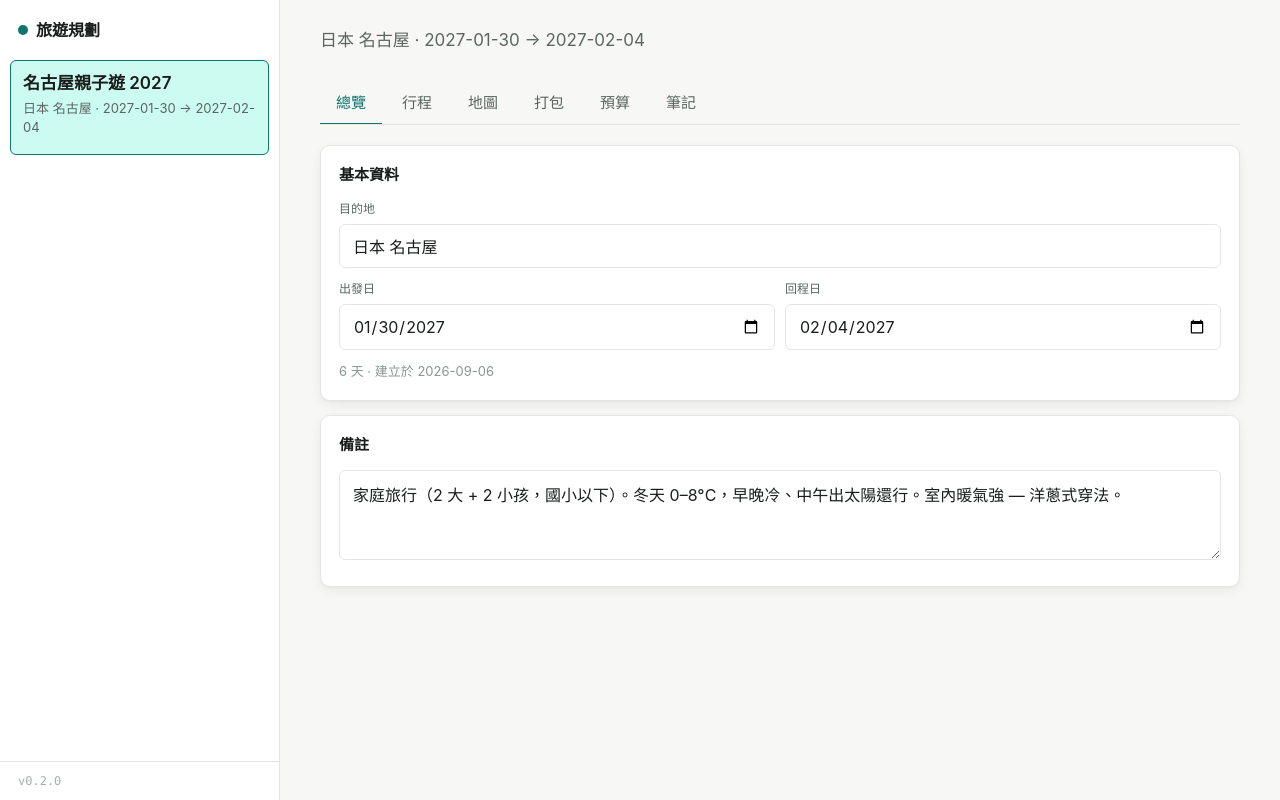
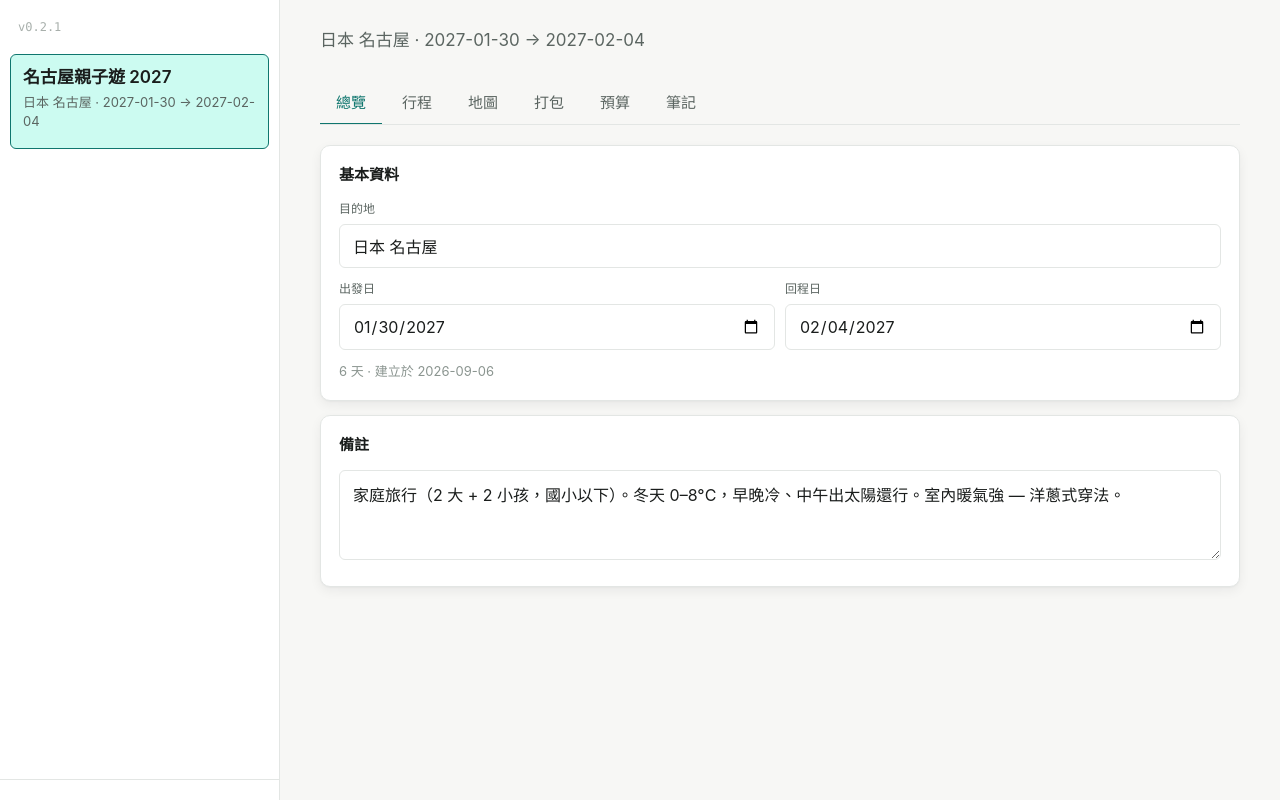
Before and after one commit to alu242-coder/travel-planner, a website built with Vite: page index.html in a window 1280 px wide. Built offline with nearby package versions, Linux system fonts and the light colour scheme.

Commit message:
refactor: sidebar top 只留版本號，title 改名名古屋旅程規畫
amend v0.2.1 — 補上 sidebar-header/sidebar-footer 改動（之前 views.js 沒匹配到，sidebar 實際在 main.js）

views.js render() → main.js render():
- sidebar-header: 移除 brand「旅遊規劃」div，改為 app-version span
- sidebar-footer: 清空（只留 div 占位）

index.html:
- title: 旅遊規劃 · Travel Planner → 名古屋旅程規畫 · Travel Planner

```diff
--- a/index.html
+++ b/index.html
@@ -4,7 +4,7 @@
     <meta charset="UTF-8" />
     <meta name="viewport" content="width=device-width, initial-scale=1.0, viewport-fit=cover" />
     <meta name="theme-color" content="#0f766e" />
-    <title>旅遊規劃 · Travel Planner</title>
+    <title>名古屋旅程規畫 · Travel Planner</title>
     <link rel="stylesheet" href="/src/styles.css" />
     <link rel="stylesheet" href="https://unpkg.com/leaflet@1.9.4/dist/leaflet.css" crossorigin="" />
   </head>
--- a/package.json
+++ b/package.json
@@ -1,7 +1,7 @@
 {
   "name": "travel-planner",
   "private": true,
-  "version": "0.2.0",
+  "version": "0.2.1",
   "type": "module",
   "scripts": {
     "dev": "vite",
--- a/src/main.js
+++ b/src/main.js
@@ -151,12 +151,10 @@ const render = () => {
   root.innerHTML = `
     <aside class="sidebar">
       <div class="sidebar-header">
-        <div class="brand"><span class="brand-dot"></span>旅遊規劃</div>
+        <span class="app-version" title="版本">v${APP_VERSION}</span>
       </div>
       <div class="trip-list" id="trip-list"></div>
-      <div class="sidebar-footer">
-        <span class="app-version" title="版本">v${APP_VERSION}</span>
-      </div>
+      <div class="sidebar-footer"></div>
     </aside>
     <main class="main" id="main"></main>
   `;
```
